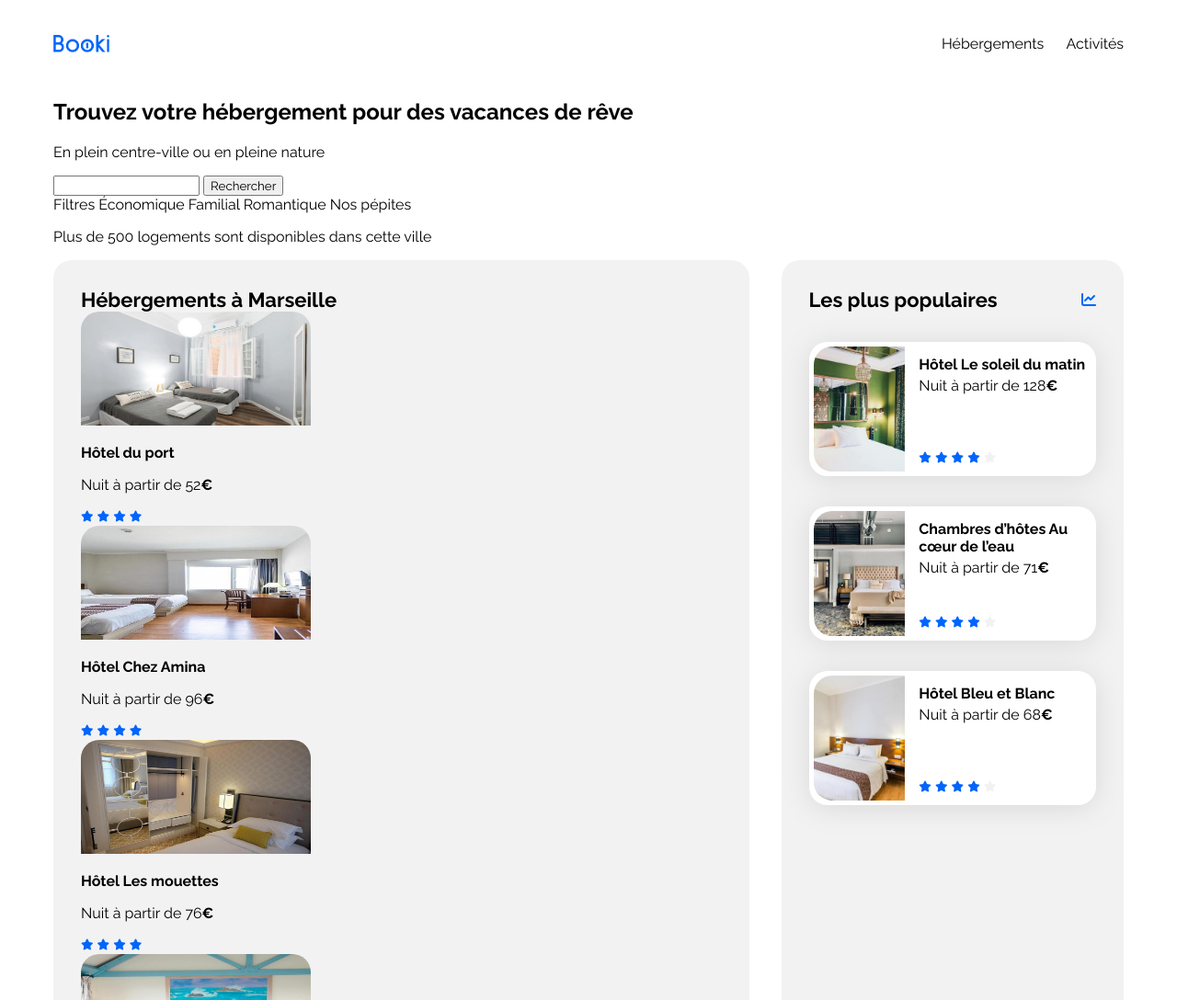
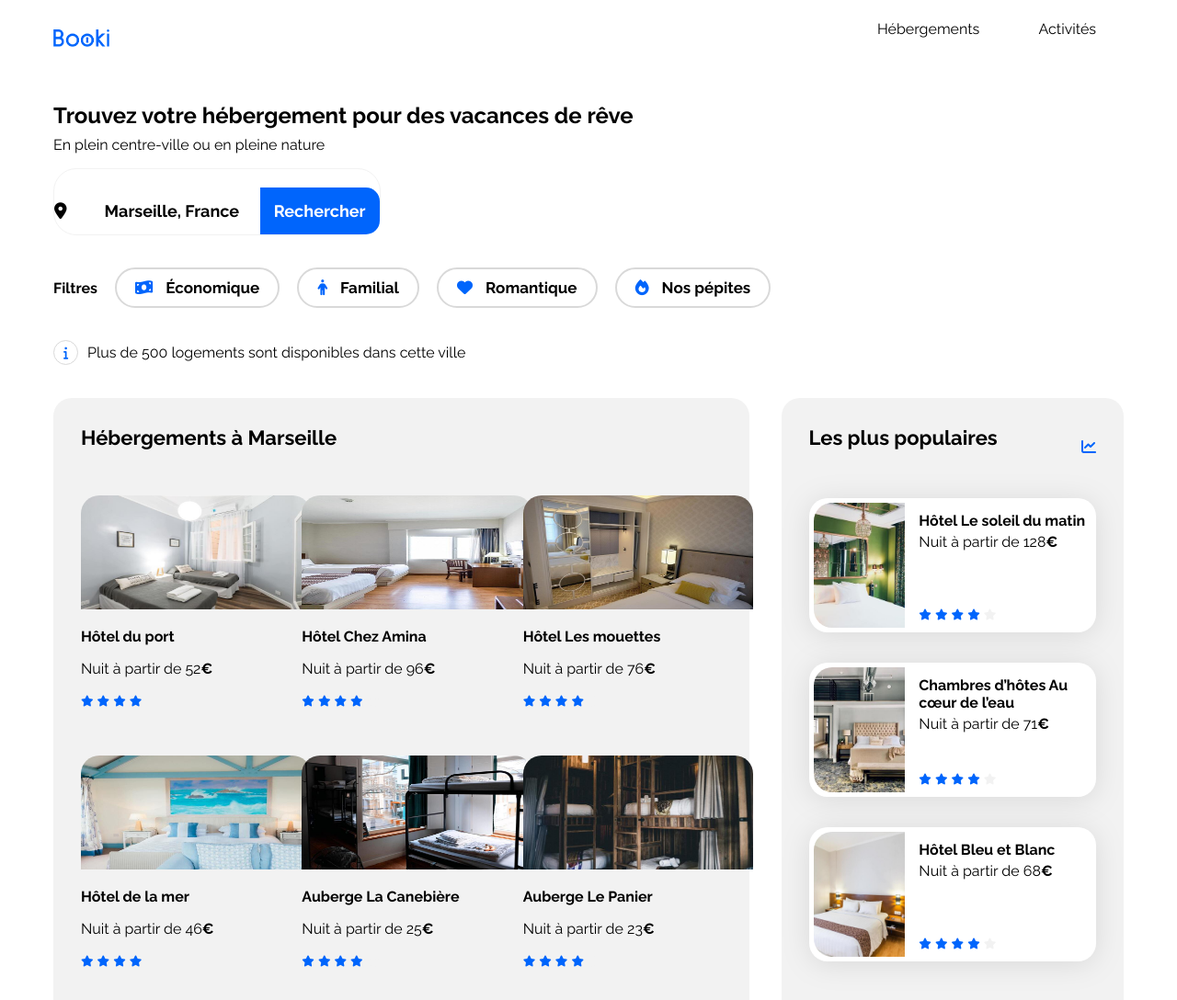
Before and after one commit to FHJ1969/Booki, a plain HTML site: page index.html in a window 1280 px wide. Shown: the top 1088 px of the page at 92% size. Drawn offline with Linux system fonts and the light colour scheme.

Commit message:
CSS Desktop

```diff
--- a/css/style.css
+++ b/css/style.css
@@ -33,6 +33,7 @@ a {
 .section-title {
     margin: 0;
     font-size: 22px;
+    margin-bottom: 20px;
 }
 
 .card {
@@ -77,10 +78,27 @@ a {
     width: 65%;
 }
 
+.hebergements-cards {
+    display: flex;
+    flex-wrap: wrap;
+    justify-content: space-between;
+  }
+
+  .hebergements-cards a {
+    width: 31%;
+    margin-bottom: 20px;
+  }
+
+.card-hebergement{
+    margin-bottom: 30px;
+}
+
+
 .hebergements-title {
     display: flex;
     justify-content: space-between;
     align-items: center;
+    margin-bottom: 30px;
 }
 
 .hebergements-cards .card {
@@ -96,6 +114,14 @@ a {
 }
 
 
+
+.afficher-plus{
+    margin-top: 30px;
+    font-size: 18;
+    font-weight: bold;
+}
+
+
 /****** Populaires ***********/
 .populaires {
     width: 32%;
@@ -105,6 +131,7 @@ a {
     display: flex;
     justify-content: space-between;
     align-items: center;
+
 }
 
 .populaires-cards .card {
@@ -144,6 +171,19 @@ a {
 
 /****** Activités ********/
 
+.activites{
+    margin-top: 35px;
+    padding: 30px;
+}
+
+.activites-cards .card-title {
+    margin: 20px;
+}
+
+.activites-title{
+    margin-bottom: 30px;
+}
+
 .activites-cards img {
     width: 297.5px;
     height: 380px;
@@ -151,24 +191,54 @@ a {
     border-top-right-radius: 20px;
 }
 
+.activites-cards {
+    display: flex;
+    flex-wrap: wrap;
+    justify-content: space-between;
+  }
+
 /**** Header ***/
+
+header{
+    margin-bottom: 30px;
+}
 
 .booki-logo {
     width: 61.09px;
     height: 19px;
-    margin: 30px 50px 30px 0px;
-}
-
-header nav a {
-    margin-left: 20px; /* Adjust as needed */
+    margin: 10px 50px 30px 0px;
 }
 
 header nav {
     display: flex;
     justify-content: space-between;
-    align-items: center;
+    align-items: flex-start;
+    padding-top: 14px;
 }
 
+.entete-liens{
+    display: inline-block;
+}
+
+.entete-lien{
+    padding-top: 20px;
+    margin: 0 30px 0 30px;
+}
+
+.entete-lien:hover{
+    color: #0065FC;
+    border-top: 2px solid #0065FC;
+}
+
+/**** Titre ****/
+
+.main-title {
+    margin-bottom: 0px;
+}
+
+.main-title + p {
+    margin-top: 8px;
+}
 
 
 /**** Footer ****/
@@ -195,6 +265,112 @@ footer{
     padding-top: 15px;
 }
 
+/**** Formulaire recherche ***/
+
+.search-box {
+    display: inline-block;
+    border: 1px solid #F2F2F2;
+    border-radius: 25px;
+    padding-top: 20px;
+}
+
+.fa-map-marker-alt {
+    display: inline-block;
+    padding-right: 35px;
+    font-size: 18px;
+    background-color: var(--grey);
+    border-radius: 15px 0px 0px 15px;
+}
+
+input {
+    outline: none;
+    margin-right: -50px;
+    height: 49px;
+    border: none;
+    color: black;
+    opacity: 1;
+    font-size: 18px;
+    font-weight: bold
+}
+
+button {
+    background-color: #0065FC;
+    color: white;
+    border: none;
+    border-radius: 0px 15px 15px 0px;
+    padding: 15px;
+    cursor: pointer;
+}
+
+button > .fas.fa-search {
+    display: none;
+}
+
+.rechercher-button{
+    font-size: 18px;
+    font-weight: bold;
+}
+
+input::placeholder {
+    color: black;
+    opacity: 1;
+    font-size: 18px;
+    font-weight: bold;
+  }
+
+
+/**** Filtres ****/
+
+.filtres{
+    display: inline-block;
+    padding: 10px 20px 10px 20px;
+    border: 2px solid #D9D9D9;
+    border-radius: 25px;
+    margin-left: 15px;
+    font-size: 17px;
+    font-weight: bold;
+}
+
+.filtres-titre{
+    font-size: 18px;
+}
+
+.filtres-block{
+
+    margin-top: 35px;
+    margin-bottom: 35px;
+}
+
+.filtres:hover{
+    background-color: #DEEBFF;
+}
+
+.fa-fire,.fa-heart,.fa-person,.fa-money-bill-wave{
+    padding-right: 10px;
+}
+
+
+/**** Sous-titre info ***/
+
+.info {
+    display: flex;
+    align-items: center; /* Ajoutez cette ligne */
+    margin-top: 35px;
+    margin-bottom: 36px;
+}
+
+.info .fas.fa-info {
+    color: #0065FC;
+    border: 1px solid #D9D9D9;
+    border-radius: 100%;
+    width: 25px;
+    height: 25px;
+    font-size: 14px;
+    display: flex;
+    justify-content: center;
+    align-items: center;
+    margin-right: 10px;
+}
 
 /* Le code ci-dessous correspond à la version responsive uniquement */
 
--- a/index.html
+++ b/index.html
@@ -12,6 +12,7 @@
         integrity="sha512-MV7K8+y+gLIBoVD59lQIYicR65iaqukzvf/nwasF0nqhPay5w/9lJmVM2hMDcnK1OnMGCdVK+iQrJ7lzPJQd1w=="
         crossorigin="anonymous" referrerpolicy="no-referrer">
     <link rel="stylesheet" href="./css/style.css">
+    <script src="https://kit.fontawesome.com/71fd7e77a9.js" crossorigin="anonymous"></script>
 </head>
 
 <body>
@@ -19,54 +20,55 @@
         <header>
             <nav>
                 <img src="images/logo/Booki.png" alt="logo Booki" class="booki-logo">
-                <div>
-                    <a href="#">Hébergements</a>
-                    <a href="#">Activités</a>
+                <div class="entete-liens">
+                        <a href="#section-hebergement" class="entete-lien">Hébergements</a>
+                        <a href="#section-activite" class="entete-lien">Activités</a>
                 </div>
             </nav>
         </header>
         <main>
             <section>
                 <div>
-                    <h1>Trouvez votre hébergement pour des vacances de rêve</h1>
+                    <h1 class="main-title">Trouvez votre hébergement pour des vacances de rêve</h1>
                     <p>En plein centre-ville ou en pleine nature</p>
                 </div>
-                <form>
-                    <i class=""></i>
-                    <input type="text">
-                    <button type="submit">
-                        <span>Rechercher</span>
-                        <i></i>
+                <form class="search-box">
+                    <i class="fas fa-map-marker-alt"></i>
+                    <input type="text" placeholder="Marseille, France">
+                    <button>
+                        <span class="rechercher-button">Rechercher</span>
+                        <i class="fas fa-search"></i>
                     </button>
                 </form>
-                <div>
-                    <a href="#">
-                        Filtres
-                    </a>
-                    <a href="#">
-                        <i></i>
+                <div class="filtres-block">
+                    <span class="filtre-titre">
+                        <strong>Filtres</strong>
+                    </span>
+                    <a href="#" class="filtres">
+                        <i class="fa-solid fa-money-bill-wave"></i>
                         Économique
                     </a>
-                    <a href="#">
-                        <i></i>
+                    <a href="#" class="filtres">
+                        <i class="fa-solid fa-person"></i>
                         Familial
                     </a>
-                    <a href="#">
-                        <i></i>
+                    <a href="#" class="filtres">
+                        <i class="fa-solid fa-heart"></i>
                         Romantique
                     </a>
-                    <a href="#">
-                        <i></i>
+                    <a href="#" class="filtres">
+                        <i class="fa-solid fa-fire"></i>
                         Nos pépites
                     </a>
                 </div>
-                <p>
-                    <i></i>
-                    Plus de 500 logements sont disponibles dans cette ville
-                </p>
+                <span class="info">
+                    <i class="fas fa-info"></i> Plus de 500 logements sont disponibles dans cette ville
+                </span>
             </section>
+
+
             <div class="hebergements-and-populaires">
-                <section class="hebergements">
+                <section class="hebergements" id="section-hebergement">
                     <div class="hebergements-title">
                         <h2 class="section-title">Hébergements à Marseille</h2>
                     </div>
@@ -90,6 +92,8 @@
                                 </div>
                             </article>
                         </a>
+
+
                         <a href="#">
                             <article class="card-hebergement">
                                 <img src="./images/hebergements/febrian-zakaria.jpg" alt="Image de la chambre d'hôtel montrant un lit">
@@ -109,6 +113,8 @@
                                 </div>
                             </article>
                         </a>
+
+
                         <a href="#">
                             <article class="card-hebergement">
                                 <img src="./images/hebergements/reisetopia.jpg" alt="Image de la chambre d'hôtel montrant un lit">
@@ -128,6 +134,8 @@
                                 </div>
                             </article>
                         </a>
+
+
                         <a href="#">
                             <article class="card-hebergement">
                                 <img src="./images/hebergements/annie-spratt.jpg" alt="Image de la chambre d'hôtel montrant un lit">
@@ -147,6 +155,8 @@
                                 </div>
                             </article>
                         </a>
+
+
                         <a href="#">
                             <article class="card-hebergement">
                                 <img src="./images/hebergements/marcus-loke.jpg" alt="Image de la chambre d'hôtel montrant un lit">
@@ -166,6 +176,8 @@
                                 </div>
                             </article>
                         </a>
+
+
                         <a href="#">
                             <article class="card-hebergement">
                                 <img src="./images/hebergements/nicate-lee.jpg" alt="Image de la chambre d'hôtel montrant un lit">
@@ -185,7 +197,9 @@
                                 </div>
                             </article>
                         </a>
-
+                        <div class="afficher-plus">
+                            <a href="#">Afficher plus</a>
+                        </div>
                     </div>
                 </section>
 
@@ -258,7 +272,7 @@
             </div>
 
 
-            <section class="activites">
+            <section class="activites" id="section-activite">
                 <div class="activites-title">
                     <h2 class="section-title">Activités à Marseille</h2>
                 </div>
@@ -310,18 +324,18 @@
             <div class="footer-block">
                 <a href="#" class="footer-bold"><strong>À propos</strong></a>
                 <a href="#" class="footer-link">Fonctionnement du site</a>
-                <a href="#"class="footer-link">Conditions générales</a>
-                <a href="#"class="footer-link">Données et confidentialité</a>
+                <a href="#" class="footer-link">Conditions générales</a>
+                <a href="#" class="footer-link">Données et confidentialité</a>
             </div>
             <div class="footer-block">
                 <a href="#" class="footer-bold"><strong>Nos hébergements</strong></a>
-                <a href="#"class="footer-link">Charte qualité</a>
-                <a href="#"class="footer-link">Proposer votre hôtel</a>
+                <a href="#" class="footer-link">Charte qualité</a>
+                <a href="#" class="footer-link">Proposer votre hôtel</a>
             </div>
             <div class="footer-block">
                 <a href="#" class="footer-bold"><strong>Assistance</strong></a>
-                <a href="#"class="footer-link">Centre d'aide</a>
-                <a href="#"class="footer-link">Nous contacter</a>
+                <a href="#" class="footer-link">Centre d'aide</a>
+                <a href="#" class="footer-link">Nous contacter</a>
             </div>
         </footer>
     </div>
```
